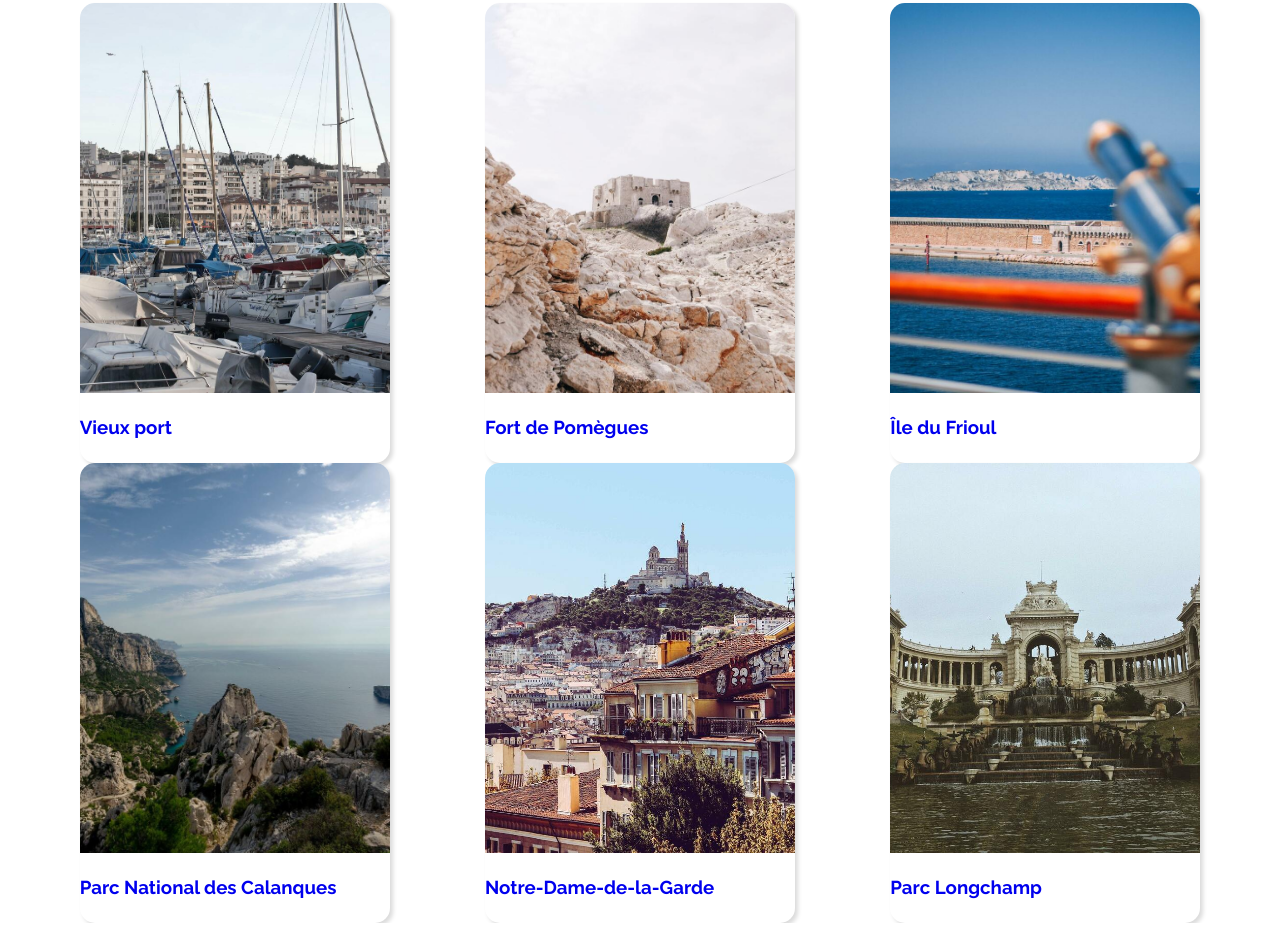
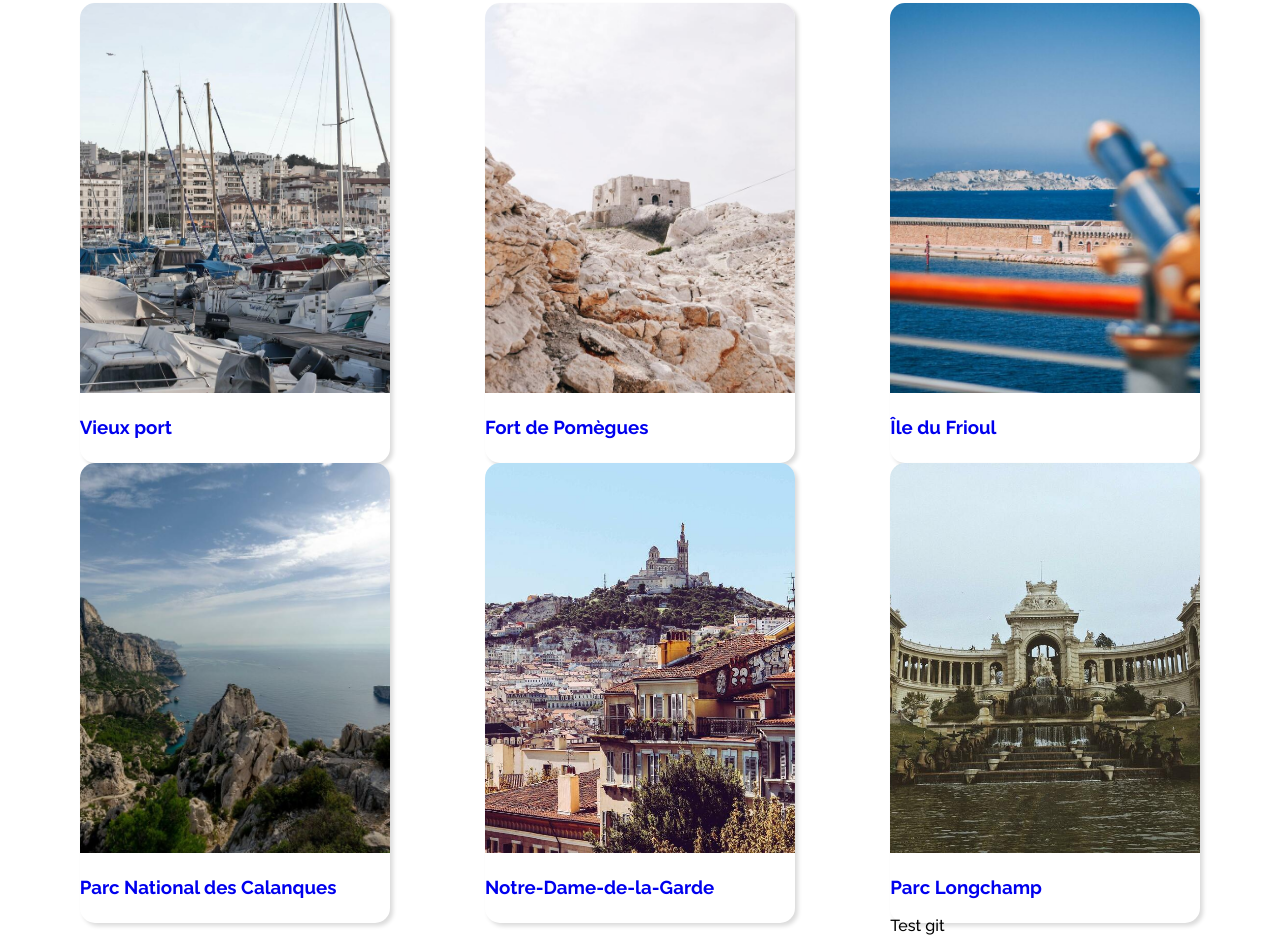
Before and after one commit to emilienmaricot/BOOKI, a plain HTML site: page index.html in a window 1280 px wide. Shown: the part 1097-2032 px from the top of the page. Drawn offline with Linux system fonts and the light colour scheme.

Commit message:
test commit

```diff
--- a/index.html
+++ b/index.html
@@ -230,6 +230,7 @@
                                 alt="Parc Longchamp" class="photo_card_activité"></div>
                         <h3>Parc Longchamp</h3>
                     </a>
+                    <p>Test git</p>
                 </div>
             </div>
         </section>
```
